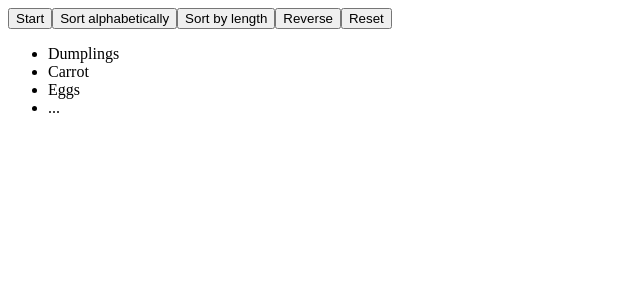
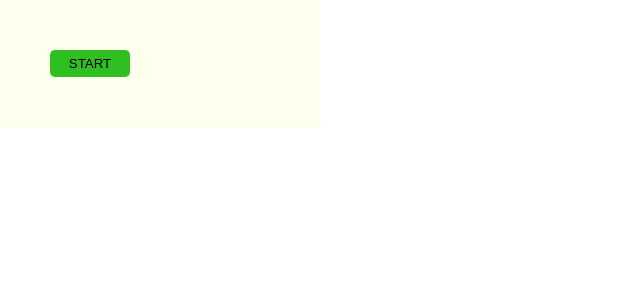
Before and after one commit to mate-academy/react_list-of-goods, a React (Create React App) app: page / in a window 1280 px wide. Shown: the top 300 px of the page, without its empty margins (0-640 px from the left). Built offline with nearby package versions, Linux system fonts and the light colour scheme.

Commit message:
list sort reverse solution

```diff
--- a/src/App.css
+++ b/src/App.css
@@ -1 +1,59 @@
 /* not empty */
+iframe {
+  display: none;
+}
+
+body {
+  margin: 0;
+}
+
+.App {
+  width: 320px;
+  background-color: #ffe;
+}
+
+button {
+  margin-right: 5px;
+  margin-bottom: 5px;
+  color: black;
+  text-transform: uppercase;
+  background: #00fffb;
+  padding: 5px;
+  border: 1px solid transparent ;
+  border-radius: 5px;
+  cursor: pointer;
+  transition: border-color 0.3s, transform 0.3s;
+}
+
+button:active {
+  border-color: black;
+  transform: scale(0.9);
+}
+
+button:hover {
+  border-color: black;
+}
+
+.reset {
+  background-color: #922431;
+  margin-left: 160px;
+}
+
+.start {
+  background-color: #2fbf22;
+  width: 80px;
+  margin: 50px;
+}
+
+.Goods {
+  list-style: decimal;
+  background-color: #ffe;
+}
+
+.Goods__item {
+  border: 1px solid black;
+  margin-bottom: 5px;
+  border-radius: 10px;
+  padding-left: 10px;
+  font-weight: bold;
+}
--- a/src/App.tsx
+++ b/src/App.tsx
@@ -1,5 +1,5 @@
 /* eslint-disable @typescript-eslint/no-unused-vars */
-import React from 'react';
+import { Component } from 'react';
 import './App.css';
 
 const goodsFromServer = [
@@ -21,17 +21,27 @@ enum SortType {
   LENGTH,
 }
 
-// Use this function in the render method
 function getReorderedGoods(
   goods: string[],
   sortType: SortType,
   isReversed: boolean,
 ) {
-  // Not to mutate the original array
   const visibleGoods = [...goods];
 
-  // Sort and reverse goods if needed
-  // ...
+  visibleGoods.sort((g1, g2) => {
+    switch (sortType) {
+      case SortType.ALPABET:
+        return g1.localeCompare(g2);
+      case SortType.LENGTH:
+        return g1.length - g2.length;
+      default:
+        return 0;
+    }
+  });
+
+  if (isReversed) {
+    visibleGoods.reverse();
+  }
 
   return visibleGoods;
 }
@@ -43,33 +53,71 @@ type State = {
   sortType: SortType,
 };
 
-export const App = () => (
+export class App extends Component<{}, State> {
+  state: Readonly<State> = {
+    isStarted: false,
+    isReversed: false,
+    sortType: SortType.NONE,
+  };
+
+  isStart = () => this.setState({ isStarted: true });
+
+  sortByName = () => this.setState({ sortType: SortType.ALPABET });
+
+  sortByLength = () => this.setState({ sortType: SortType.LENGTH });
+
+  reversed = () => {
+    this.setState(state => ({
+      isReversed: !state.isReversed,
+    }));
+  };
+
+  reset = () => {
+    this.setState({
+      isReversed: false,
+      sortType: SortType.NONE,
+    });
+  };
+
+  render() {
+    const { isStarted, isReversed, sortType } = this.state;
+
+    const goods = getReorderedGoods(goodsFromServer, sortType, isReversed);
+
+    return (
       <div className="App">
-    <button type="button">
+        {!isStarted
+          ? (
+            <button className="start" type="button" onClick={this.isStart}>
               Start
             </button>
-
-    <button type="button">
+          )
+          : (
+            <div className="App__list">
+              <button type="button" onClick={this.sortByName}>
                 Sort alphabetically
               </button>
 
-    <button type="button">
+              <button type="button" onClick={this.sortByLength}>
                 Sort by length
               </button>
 
-    <button type="button">
+              <button type="button" onClick={this.reversed}>
                 Reverse
               </button>
 
-    <button type="button">
+              <button className="reset" type="button" onClick={this.reset}>
                 Reset
               </button>
 
               <ul className="Goods">
-      <li className="Goods__item">Dumplings</li>
-      <li className="Goods__item">Carrot</li>
-      <li className="Goods__item">Eggs</li>
-      <li className="Goods__item">...</li>
+                {goods.map(good => (
+                  <li className="Goods__item" key={good}>{good}</li>
+                ))}
               </ul>
             </div>
+          )}
+      </div>
     );
+  }
+}
```
Lines whose indentation alone changed are shown as unchanged.
